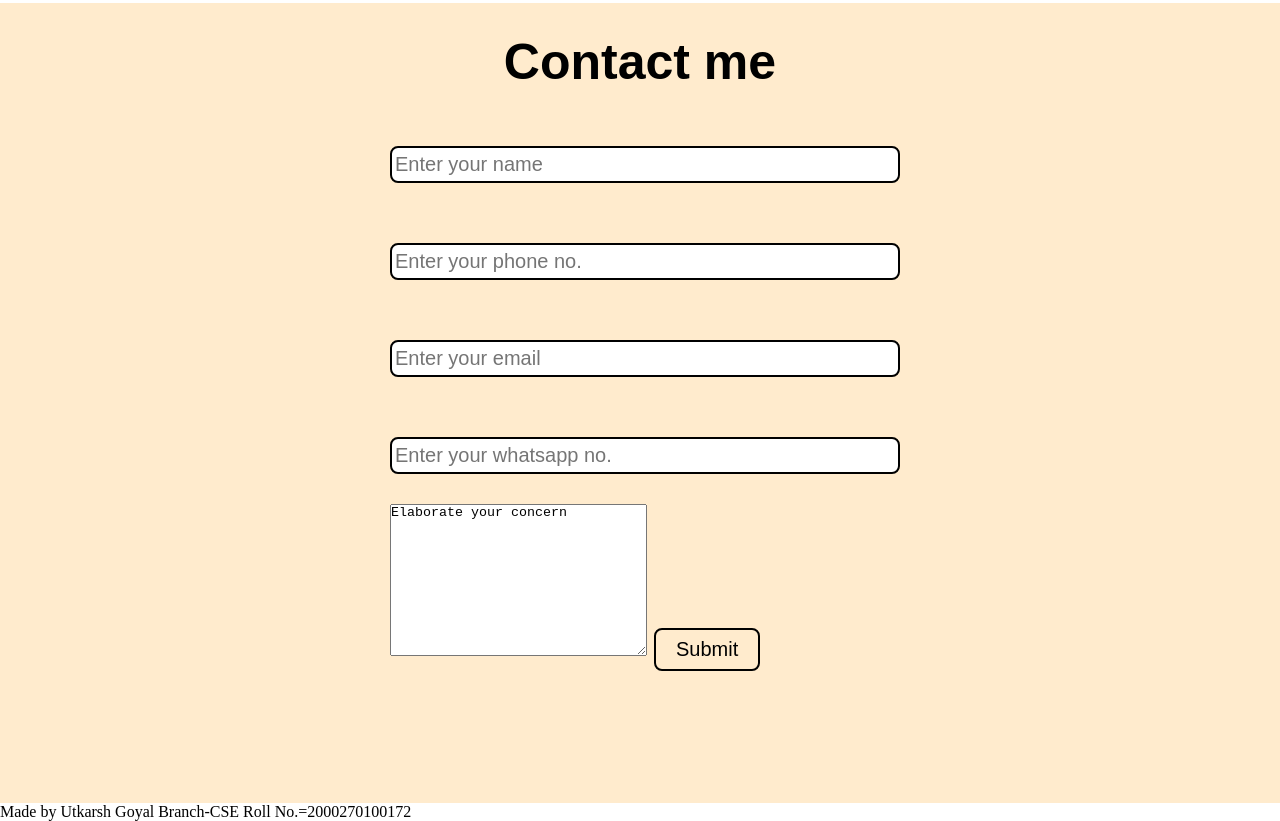
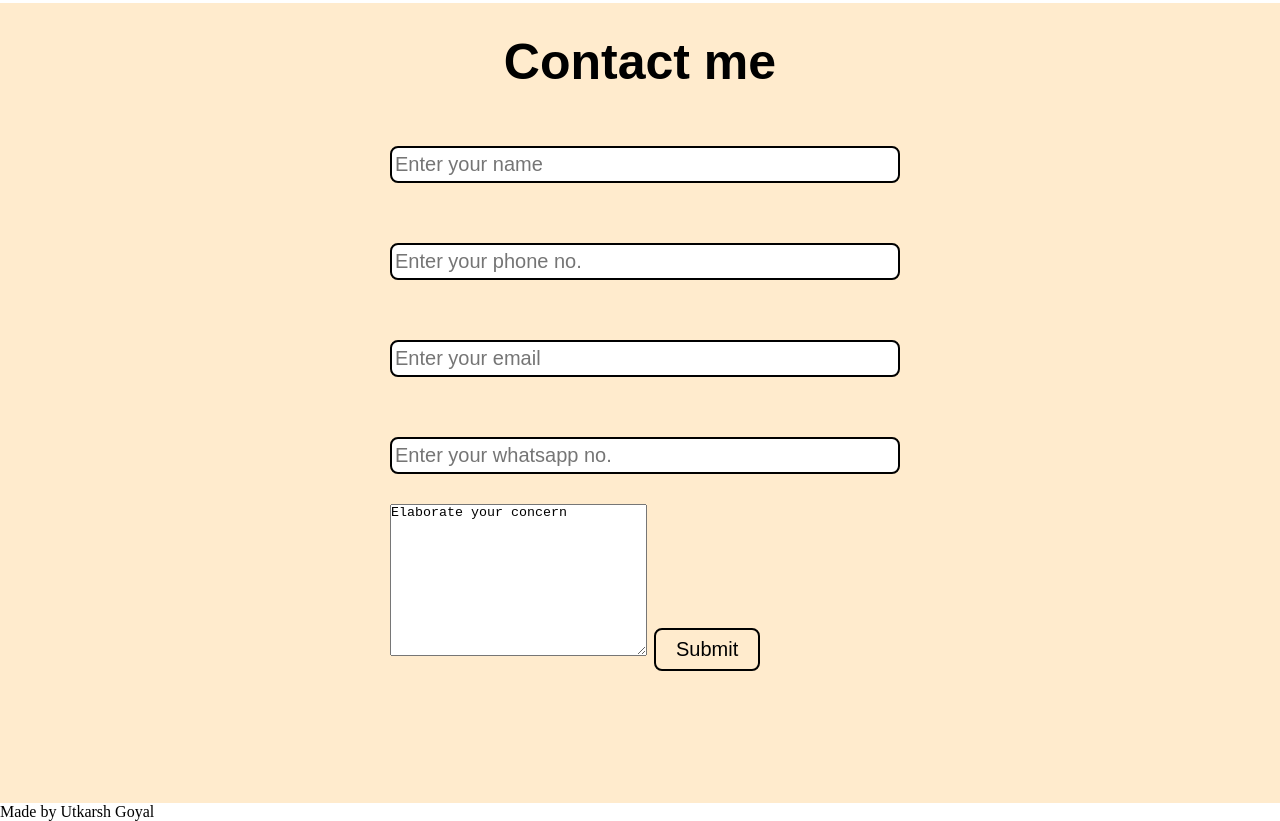
Before and after one commit to Utkarsh9june/Portfolio, a plain HTML site: page index.html in a window 1280 px wide. Shown: the part 2969-3790 px from the top of the page. Drawn offline with Linux system fonts and the light colour scheme; files whose address does not match are found by name.

Commit message:
Update index.html

```diff
--- a/index.html
+++ b/index.html
@@ -127,7 +127,7 @@
             <button class="btn btndark">Submit</button>
         </div>
     </section>
-    <footer>Made by Utkarsh Goyal    Branch-CSE    Roll No.=2000270100172 </footer>
+    <footer>    Made by Utkarsh Goyal    </footer>
     <script src="js/resp.js"></script>
 </body>
 </html>
```
